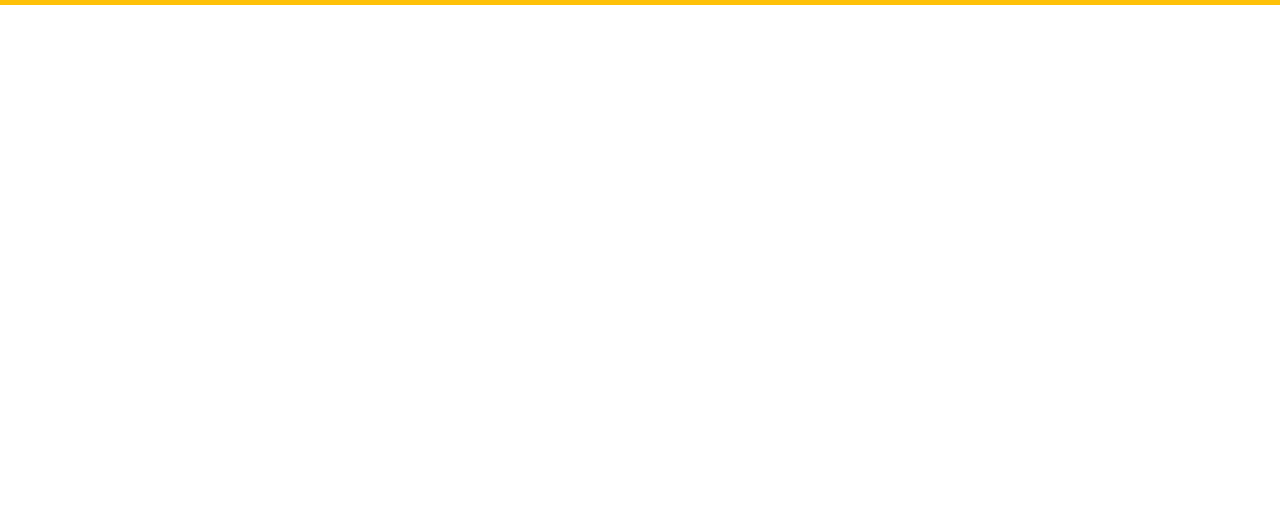
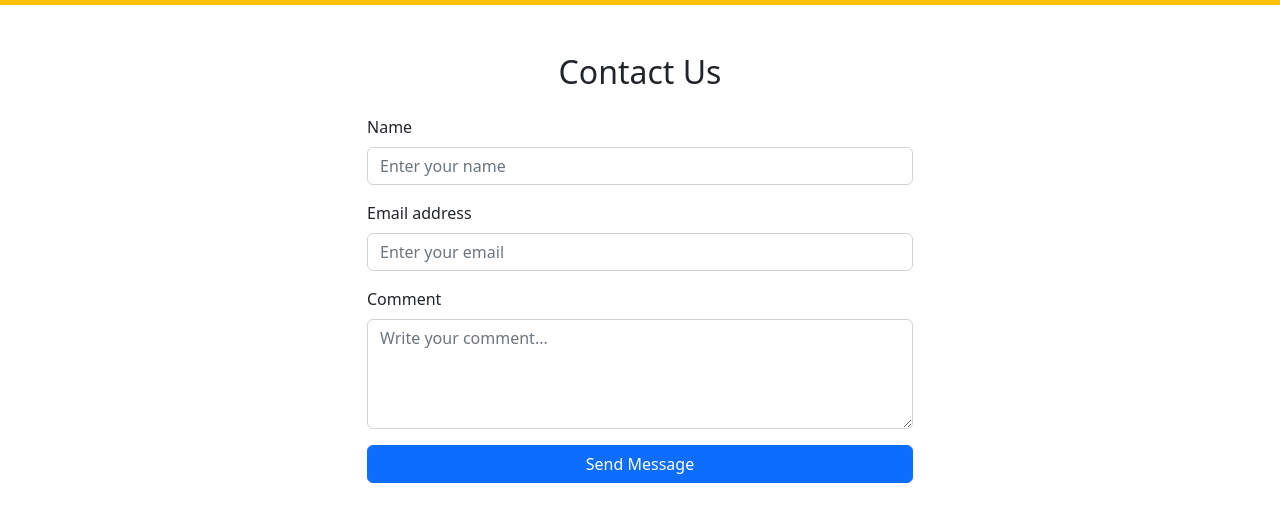
Before and after one commit to ummesayeda/Little-Star-Primary-School, a plain HTML site: page contact.html in a window 1280 px wide. Shown: the part 91-612 px from the top of the page. Drawn offline with nearby package versions, Linux system fonts and the light colour scheme.

Commit message:
contact form added

```diff
--- a/contact.html
+++ b/contact.html
@@ -38,7 +38,40 @@
       </div>
     </nav>
 
+     <!--Contact form-->
+  <section>
 
+    <div class="container mt-5">
+      <h2 class="text-center mb-4">Contact Us</h2>
+      <div class="row justify-content-center">
+        <div class="col-md-6">
+          <form>
+            <!-- Name -->
+            <div class="mb-3">
+              <label for="name" class="form-label">Name</label>
+              <input type="text" class="form-control" id="name" placeholder="Enter your name" required>
+            </div>
+
+            <!-- Email -->
+            <div class="mb-3">
+              <label for="email" class="form-label">Email address</label>
+              <input type="email" class="form-control" id="email" placeholder="Enter your email" required>
+            </div>
+
+            <!-- Comment -->
+            <div class="mb-3">
+              <label for="comment" class="form-label">Comment</label>
+              <textarea class="form-control" id="comment" rows="4" placeholder="Write your comment..."
+                required></textarea>
+            </div>
+
+            <!-- Submit Button -->
+            <button type="submit" class="btn btn-primary w-100">Send Message</button>
+          </form>
+        </div>
+      </div>
+    </div>
+  </section>
 
     <script src="https://cdn.jsdelivr.net/npm/bootstrap@5.2.3/dist/js/bootstrap.bundle.min.js" integrity="sha384-kenU1KFdBIe4zVF0s0G1M5b4hcpxyD9F7jL+jjXkk+Q2h455rYXK/7HAuoJl+0I4" crossorigin="anonymous"></script>
   </body>
```
